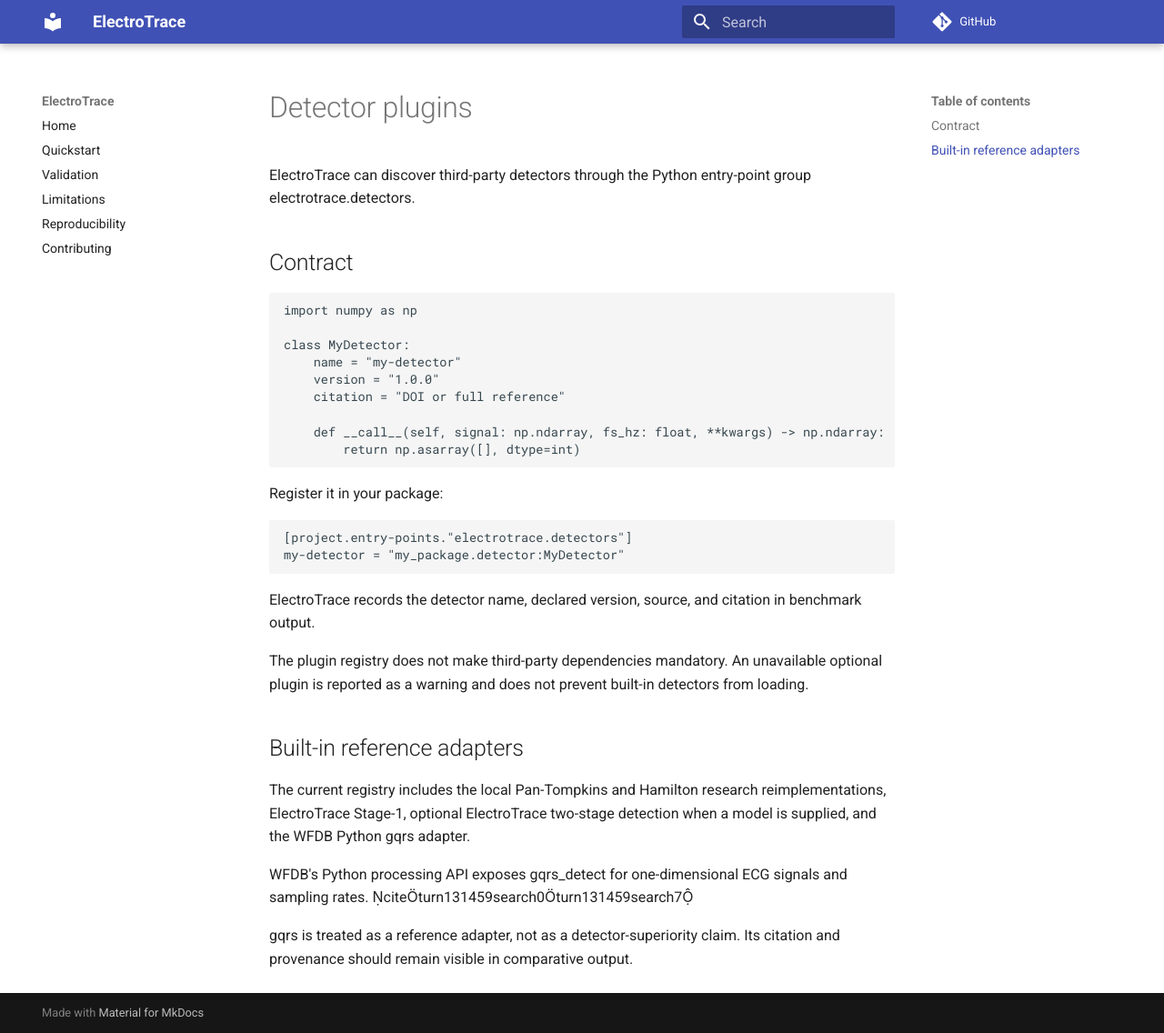
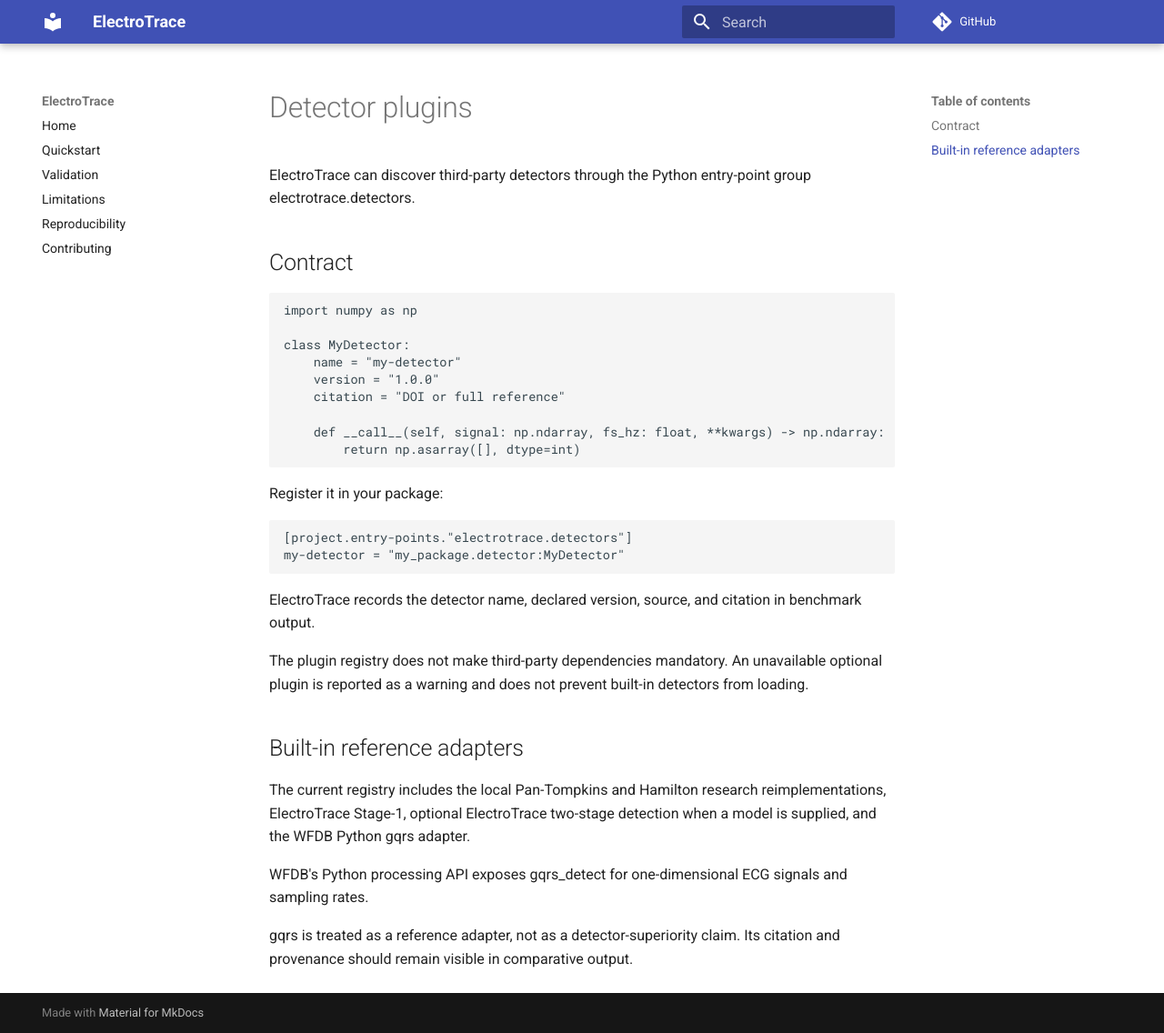
Before and after one commit to Virelion-Biotech/Virelion-ElectroTrace, an MkDocs documentation site: the page built from docs/DETECTOR_PLUGINS.md, in a window 1280 px wide and 1136 px high. Shown: the whole window at 91% size. Built offline with MkDocs 1.6.1 and Material for MkDocs 9.7.7, drawn with Linux system fonts in a browser that asks for light colours; comment, search, counter and statistics services are not loaded.

Commit message:
docs: remove chat-only citation markers from DETECTOR_PLUGINS.md

```diff
--- a/docs/DETECTOR_PLUGINS.md
+++ b/docs/DETECTOR_PLUGINS.md
@@ -31,6 +31,6 @@
 
 The current registry includes the local Pan-Tompkins and Hamilton research reimplementations, ElectroTrace Stage-1, optional ElectroTrace two-stage detection when a model is supplied, and the WFDB Python gqrs adapter.
 
-WFDB's Python processing API exposes gqrs_detect for one-dimensional ECG signals and sampling rates. citeturn131459search0turn131459search7
+WFDB's Python processing API exposes gqrs_detect for one-dimensional ECG signals and sampling rates.
 
 gqrs is treated as a reference adapter, not as a detector-superiority claim. Its citation and provenance should remain visible in comparative output.
```
